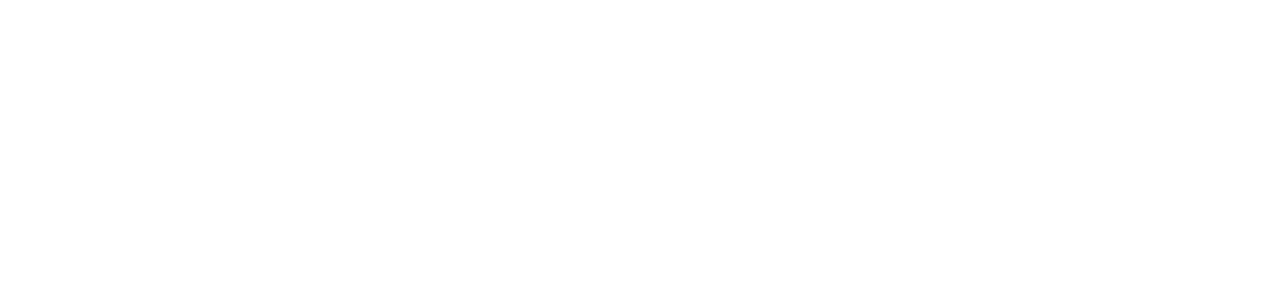
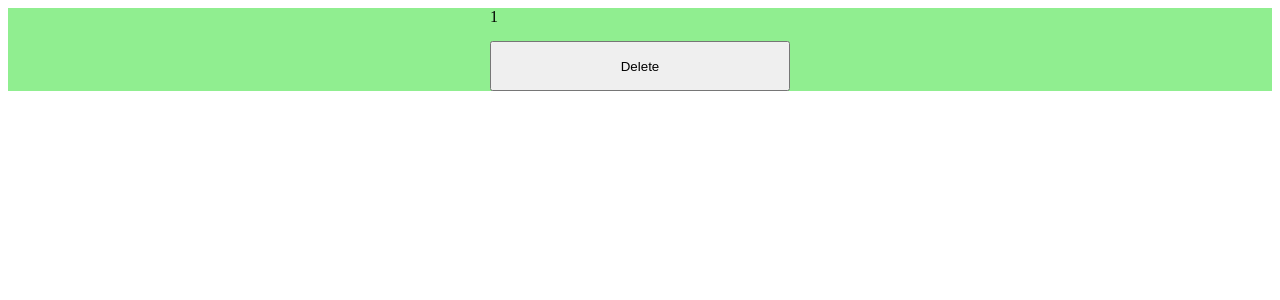
Before and after one commit to SU-CS308-22FA/Team22_Futboss_2, a React (Create React App) app in the folder client/: page /profilepage/1 in a window 1280 px wide. Before the commit this address had no page. Shown: the top 300 px of the page. Built offline with nearby package versions, Linux system fonts and the light colour scheme.

Commit message:
working on delete function

```diff
--- a/client/src/App.js
+++ b/client/src/App.js
@@ -11,9 +11,9 @@ function App() {
     <div className="App">
 
         <Routes>
-          <Route path='/' element={<Login />} />
-          <Route path='signup' element={<SignUp />} />
-          <Route path='profilepage' element={<ProfilePage />} />
+          <Route path="/" element={<Login />} />
+          <Route path="signup" element={<SignUp />} />
+          <Route path="profilepage/:username" element={<ProfilePage />} />
         </Routes>
     </div>
     </BrowserRouter>
--- a/client/src/component/login.component.js
+++ b/client/src/component/login.component.js
@@ -1,7 +1,6 @@
 import React, {Component, useEffect, useState} from 'react';
 import { Link, useNavigate } from 'react-router-dom';
 import Axios from 'axios'
-
 
 export default function Login () {
 
@@ -12,6 +11,8 @@ export default function Login () {
     const [username, setUsername] = useState("");
     const [userList, setUserList] = useState([]);
     const [newEmail, setNewEmail] = useState("");
+    const navigate = useNavigate();
+
     const login = () => {
         Axios.post("http://localhost:3001/login", {
           username: username,
@@ -23,7 +24,7 @@ export default function Login () {
           }
           else{
             //setLoginStatus(response.data[0].username)
-            window.location = "/profilepage";
+            window.location = `/profilepage/${username}`;
           }
         });
       };
--- a/client/src/component/profilepage.component.js
+++ b/client/src/component/profilepage.component.js
@@ -1,10 +1,17 @@
 import React, {Component, useEffect, useState} from 'react';
 import { Link, useNavigate } from 'react-router-dom';
 import Axios from 'axios'
+import { useParams } from 'react-router-dom';
+import deleteUser from './login.component';
+import getUser from './login.component';
 
 export default function ProfilePage () {
+    let {username} = useParams();
     window.scrollTo(0, 0)
     return(
-        <Link to="/"><button>Delete User</button></Link>
+        <div>
+        <div>{username}</div>
+        <Link to="/"><button onClick={() => {deleteUser(username)}}>Delete</button></Link>
+        </div>
     )
 }
```
